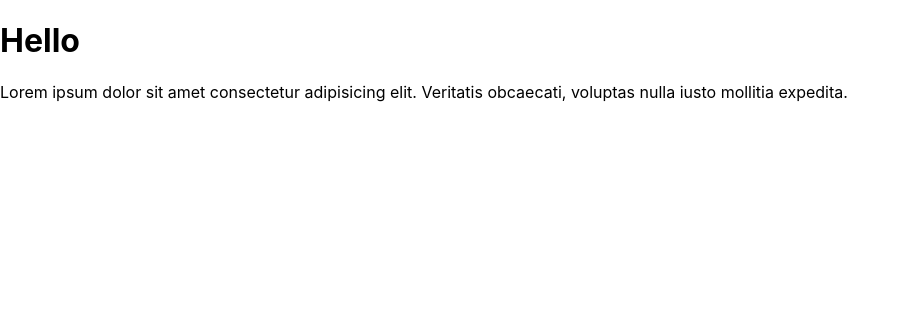
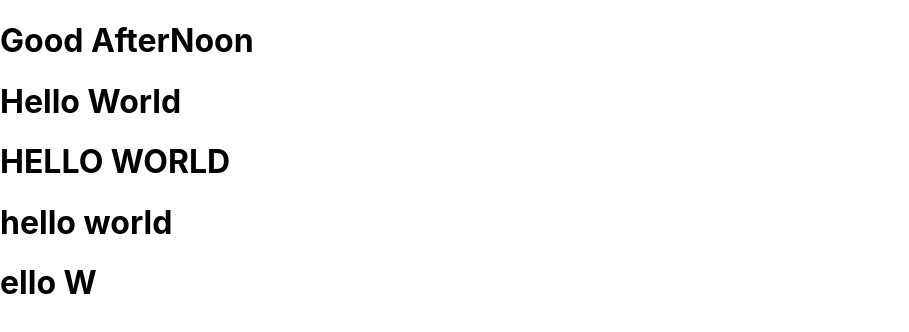
Before and after one commit to ErUmairWaseem/Second-React_App, a React (Create React App) app: page / in a window 1280 px wide. Shown: the top 332 px of the page, without its empty margins (0-909 px from the left). Built offline with nearby package versions, Linux system fonts and the light colour scheme.

Commit message:
multiple paas

```diff
--- a/src/App.js
+++ b/src/App.js
@@ -2,14 +2,18 @@ import logo from "./logo.svg";
 import "./App.css";
 
 function App() {
-  return (
+  let str = "Hello World";
+
+  return(
     <>
-      <h1>Hello</h1>
-      <p>
-        Lorem ipsum dolor sit amet consectetur adipisicing elit. Veritatis
-        obcaecati, voluptas nulla iusto mollitia expedita.
-      </p>
+      <h1>Good AfterNoon</h1>
+      <h1>{str}</h1>
+    <h1>{str.toUpperCase()}</h1>
+    <h1>{str.toLocaleLowerCase()}</h1>
+    <h1>{str.substring(1,7)}</h1>
+
     </>
+
   );
 }
 
```
